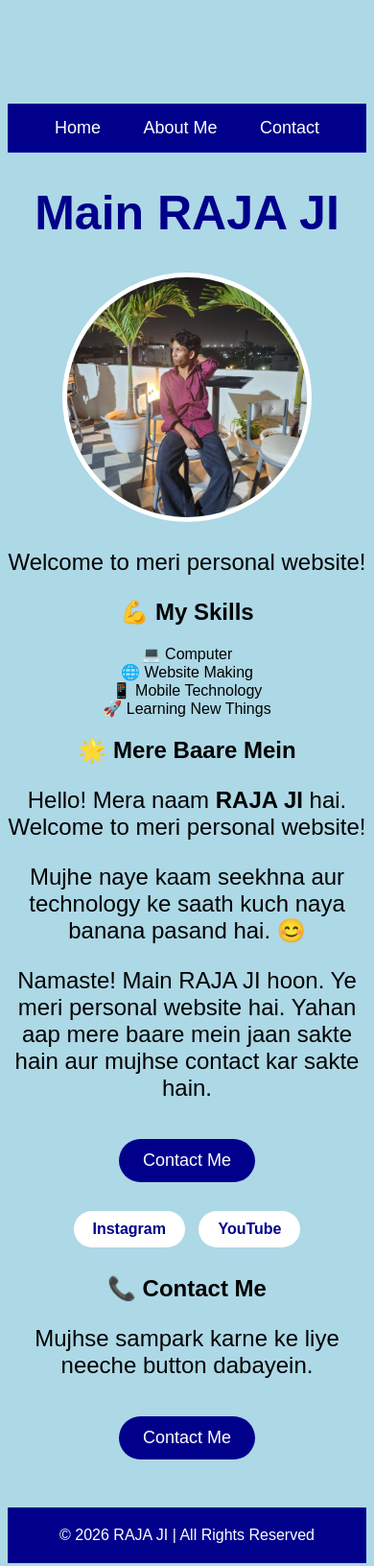
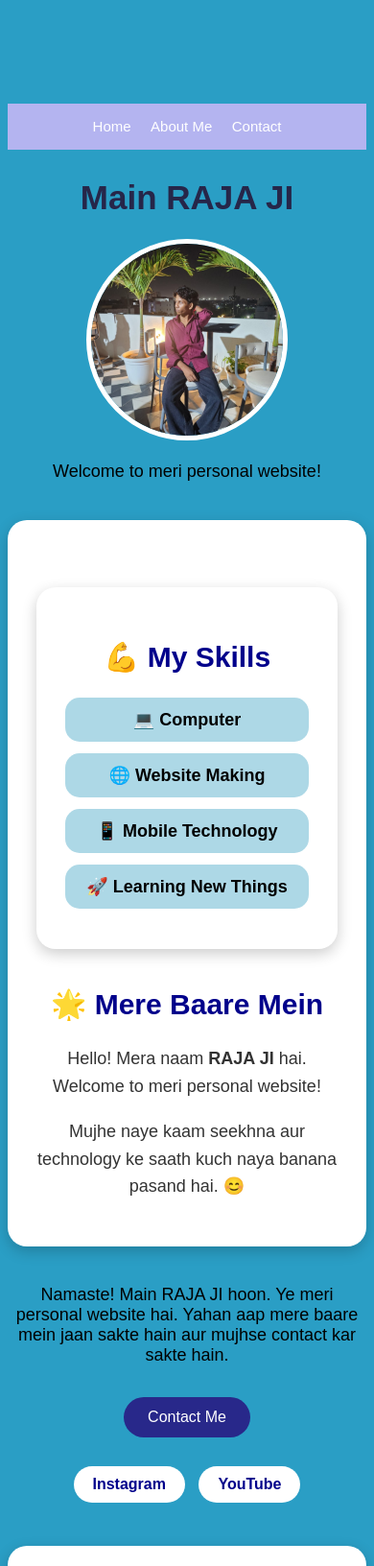
Before and after one commit to sanjusonwal10-eng/raja-ji-website, a plain HTML site: page index.html in a window 390 px wide. Shown: the top 1632 px of the page at 96% size. Drawn offline with Linux system fonts and the light colour scheme.

Commit message:
Update style.css

```diff
--- a/style.css
+++ b/style.css
@@ -1,12 +1,12 @@
 body {
-    background-color: lightblue;
+    background-color: rgb(42, 158, 197);
     text-align: center;
     font-family: Arial, sans-serif;
     padding-top: 100px;
 }
 
 h1 {
-    color: darkblue;
+    color: rgb(38, 38, 73);
     font-size: 50px;
 }
 
@@ -20,7 +20,7 @@ p {
     border-radius: 50%;
     border: 5px solid white;
 }button {
-    background-color: darkblue;
+    background-color: rgb(40, 40, 138);
     color: white;
     border: none;
     padding: 12px 25px;
@@ -29,7 +29,7 @@ p {
     cursor: pointer;
     margin-top: 15px;
 }nav {
-    background-color: darkblue;
+    background-color: rgb(180, 180, 240);
     padding: 15px;
     margin-bottom: 30px;
 }
@@ -42,7 +42,7 @@ nav a {
 }
 
 nav a:hover {
-    color: yellow;
+    color: rgb(22, 22, 9);
 }
 
 button:hover {
@@ -71,4 +71,117 @@ button:hover {
     background-color: darkblue;
     color: white;
     font-size: 16px;
+}@media (max-width: 600px) {
+    h1 {
+        font-size: 35px;
+    }
+
+    p {
+        font-size: 18px;
+    }
+
+    nav a {
+        margin: 0 8px;
+        font-size: 15px;
+    }
+
+    img {
+        width: 200px;
+        height: 200px;
+    }
+
+    button {
+        font-size: 16px;
+    }
+}#about {
+    background-color: white;
+    max-width: 700px;
+    margin: 40px auto;
+    padding: 30px;
+    border-radius: 20px;
+    box-shadow: 0 5px 15px rgba(0,0,0,0.2);
 }
+
+#about h2 {
+    color: darkblue;
+    font-size: 30px;
+}
+
+#about p {
+    color: #333;
+    font-size: 18px;
+    line-height: 1.6;
+}#skills {
+    background-color: white;
+    max-width: 700px;
+    margin: 40px auto;
+    padding: 30px;
+    border-radius: 20px;
+    box-shadow: 0 5px 15px rgba(0,0,0,0.2);
+}
+
+#skills h2 {
+    color: darkblue;
+    font-size: 30px;
+}
+
+.skill {
+    background-color: lightblue;
+    margin: 12px 0;
+    padding: 12px;
+    border-radius: 15px;
+    font-size: 18px;
+    font-weight: bold;
+}#contact-section {
+    background-color: white;
+    max-width: 700px;
+    margin: 40px auto;
+    padding: 30px;
+    border-radius: 20px;
+    box-shadow: 0 5px 15px rgba(0,0,0,0.2);
+}
+
+#contact-section h2 {
+    color: darkblue;
+    font-size: 30px;
+}
+
+#contact-section p {
+    font-size: 18px;
+    line-height: 1.6;
+}.dark-mode {
+    background-color: #121212;
+    color: white;
+}
+
+.dark-mode h1,
+.dark-mode h2,
+.dark-mode p {
+    color: white;
+}
+
+.dark-mode #about,
+.dark-mode #skills,
+.dark-mode #contact-section {
+    background-color: #222222;
+    color: white;
+}
+
+.dark-mode .skill {
+    background-color: #333333;
+    color: white;
+}h1 {
+    animation: welcome 1.5s ease-in-out;
+}
+
+@keyframes welcome {
+    from {
+        opacity: 0;
+        transform: translateY(-30px);
+    }
+
+    to {
+        opacity: 1;
+        transform: translateY(0);
+    }
+}
```
